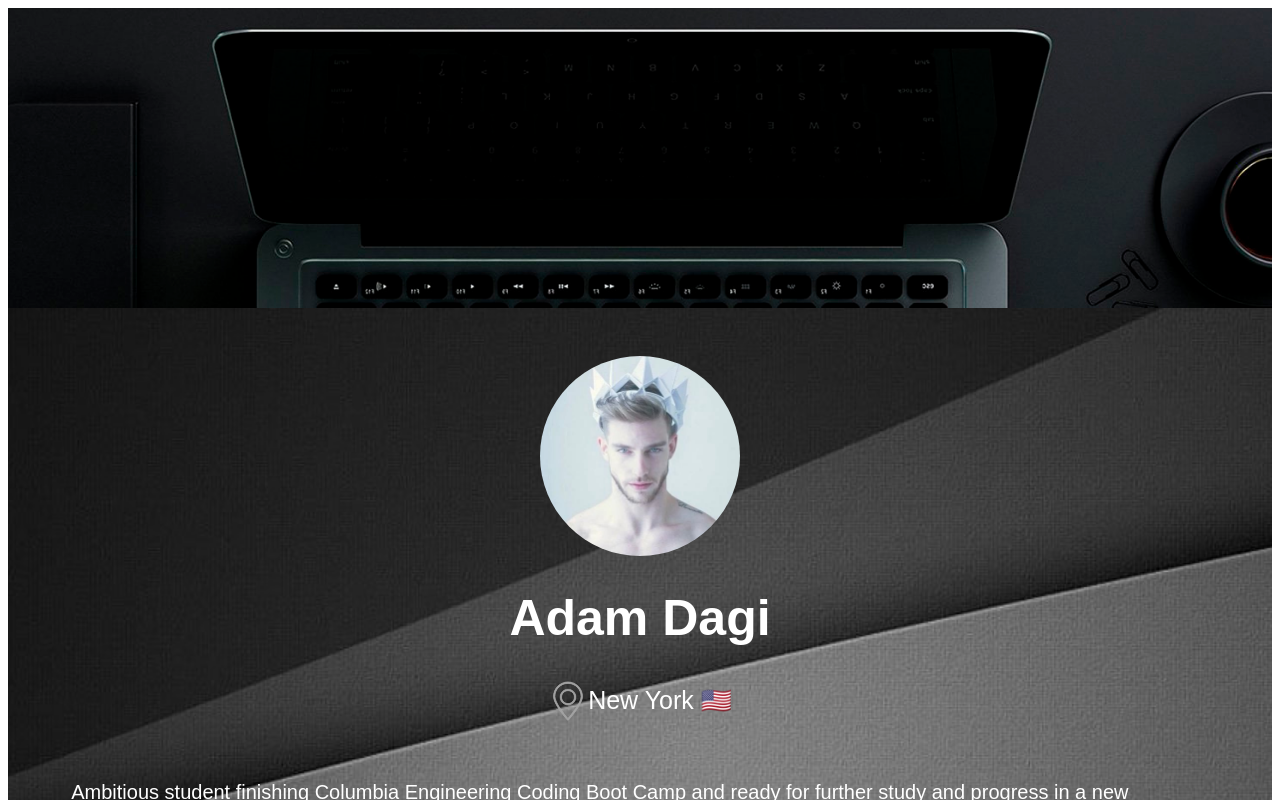
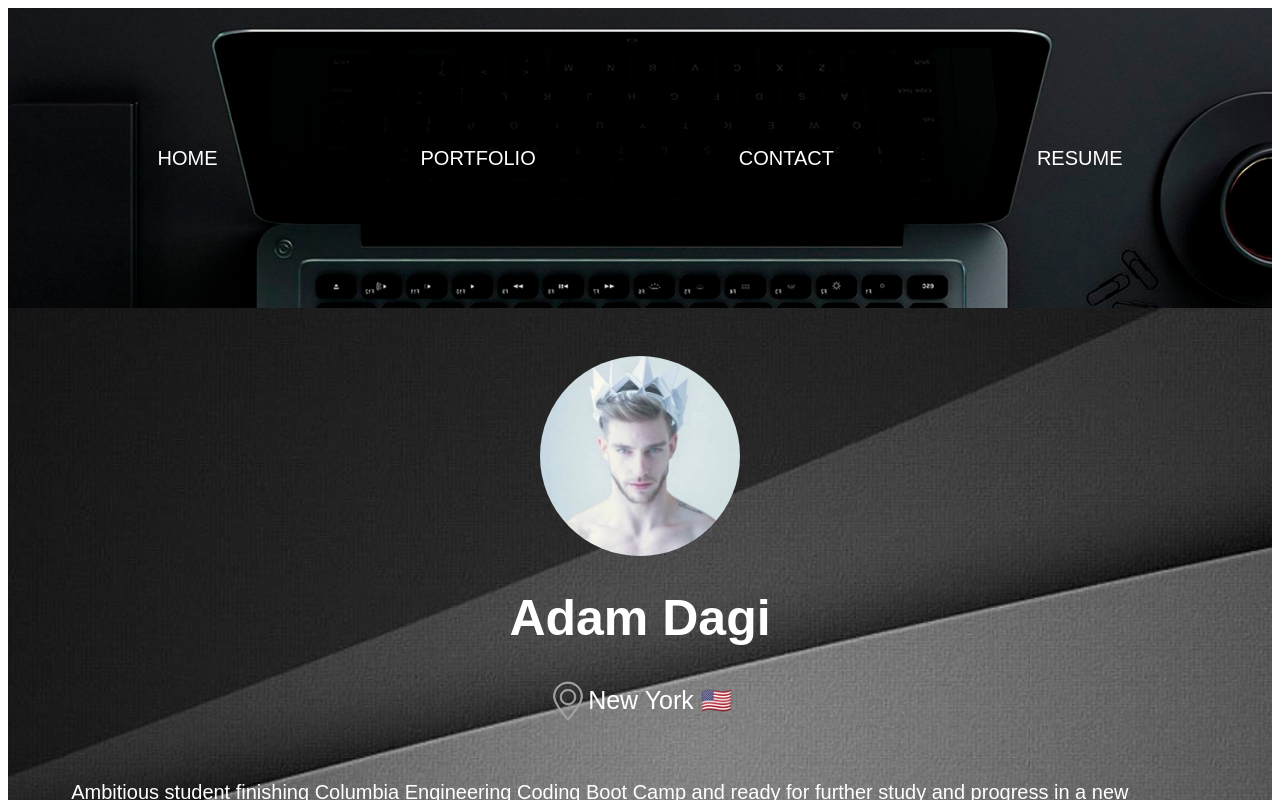
Before and after one commit to AdamDagi/adam-dagi-portfolio, a React (Create React App) app in the folder adam-dagi-portfolio/: page / in a window 1280 px wide. Shown: the top 800 px of the page. Built offline with nearby package versions, Linux system fonts and the light colour scheme; what webfontloader would draw is missing.

Commit message:
added navigation bar and style

```diff
--- a/adam-dagi-portfolio/src/components/Header.jsx
+++ b/adam-dagi-portfolio/src/components/Header.jsx
@@ -3,7 +3,12 @@ import React from "react";
 const Header = () => {
     return (
         <div className="header-conteiner">
-
+            <div className="navigation-conteiner">
+                <a class="active" href="#home">HOME</a>
+                <a href="#news">PORTFOLIO</a>
+                <a href="#contact">CONTACT</a>
+                <a href="#about">RESUME</a>
+            </div>
         </div>
     );
 };
--- a/adam-dagi-portfolio/src/index.css
+++ b/adam-dagi-portfolio/src/index.css
@@ -16,7 +16,70 @@
   background-size: cover;
   background-repeat: no-repeat;
   height: 300px;
+  display: flex;
+  justify-content: center;
+  align-items: center;
+  font-family: 'Varela Round', sans-serif;
 }
+
+.navigation-conteiner {
+  width: 100%;
+  height: 0%;
+  display: flex;
+  justify-content: space-around;
+  align-items: center;
+  margin: 0 auto;
+  padding: 10em 3em;
+  text-align: center;
+  font-family: 'Varela Round', sans-serif;
+}
+
+.navigation-conteiner a {
+  color: #FFF;
+  text-decoration: none;
+  margin: 0px 10px;
+  padding: 10px 10px;
+  position: relative;
+  z-index: 0;
+  cursor: pointer;
+  font-size: 20px;
+}
+
+.navigation-conteiner a:hover {
+  font-size: 25px;
+}
+
+div.navigation-conteiner a:before, div.navigation-conteiner a:after {
+  position: absolute;
+  top: 22px;
+  left: 50%;
+  width: 50px;
+  height: 50px;
+  border: 4px solid #0277bd;
+  transform: translateX(-50%) translateY(-50%) scale(0.8);
+  border-radius: 50%;
+  background: transparent;
+  content: "";
+  opacity: 0;
+  transition: all 0.3s;
+  z-index: -1;
+}
+
+div.navigation-conteiner a:after {
+  border-width: 2px;
+  transition: all 0.4s;
+}
+
+div.navigation-conteiner a:hover:before {
+  opacity: 1;
+  transform: translateX(-50%) translateY(-50%) scale(1);
+}
+
+div.navigation-conteiner a:hover:after {
+  opacity: 1;
+  transform: translateX(-50%) translateY(-50%) scale(1.3);
+}
+
 
 .page-conteiner {
   width: 100%;
@@ -73,7 +136,7 @@
   margin-top: 60px;
 }
 
-.uversity-section{
+.uversity-section {
   margin-top: 60px;
 }
 
```
